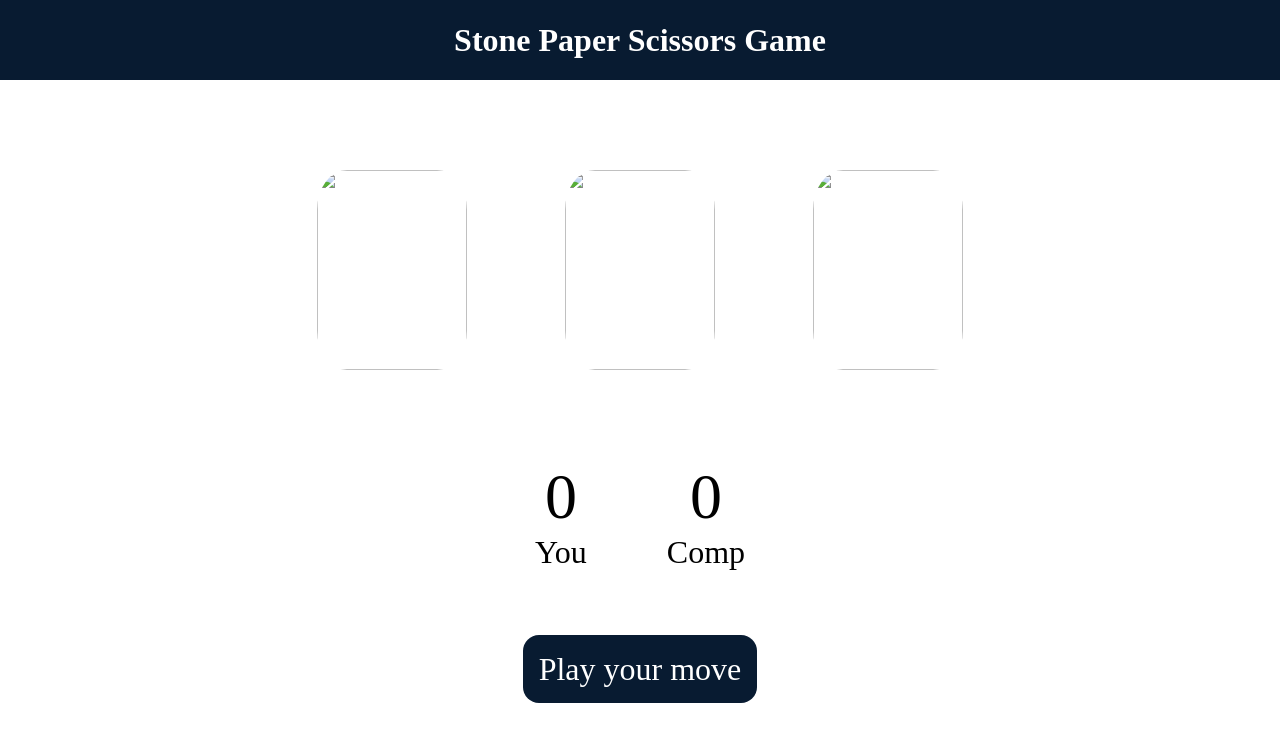
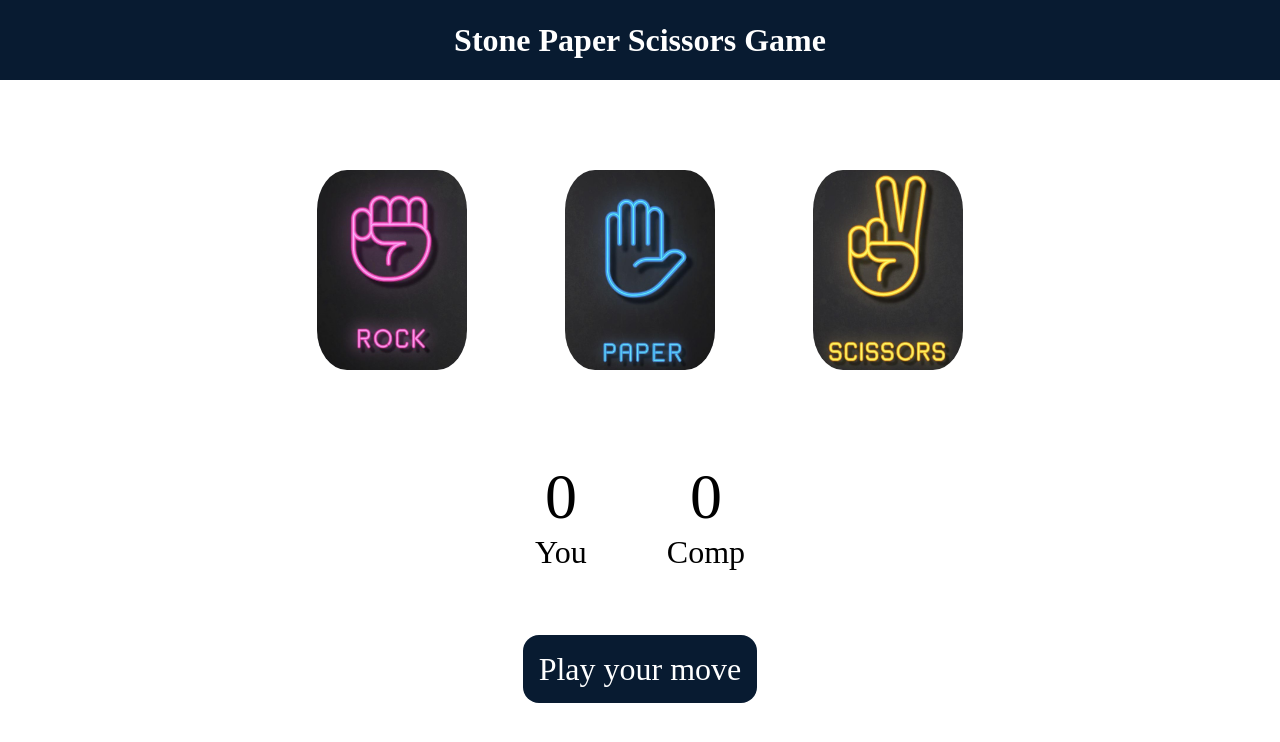
Before and after one commit to durjoybanik01/Rock-Paper-Scissors-Game, a plain HTML site: page index.html in a window 1280 px wide. Drawn offline with Linux system fonts and the light colour scheme.

Commit message:
index.html

```diff
--- a/index.html
+++ b/index.html
@@ -11,9 +11,9 @@
 <body>
     <h1>Stone Paper Scissors Game</h1>
     <div class="choices">
-        <div class="choice" id="rock"><img src="images/rock.jpg" alt=""></div>
-        <div class="choice" id="paper"><img src="images/paper.jpg" alt=""></div>
-        <div class="choice" id="scissors"><img src="images/scissors.jpg" alt=""></div>
+        <div class="choice" id="rock"><img src="rock.jpg" alt=""></div>
+        <div class="choice" id="paper"><img src="paper.jpg" alt=""></div>
+        <div class="choice" id="scissors"><img src="scissors.jpg" alt=""></div>
     </div>
     <div class="score-board">
         <div class="score">
```
